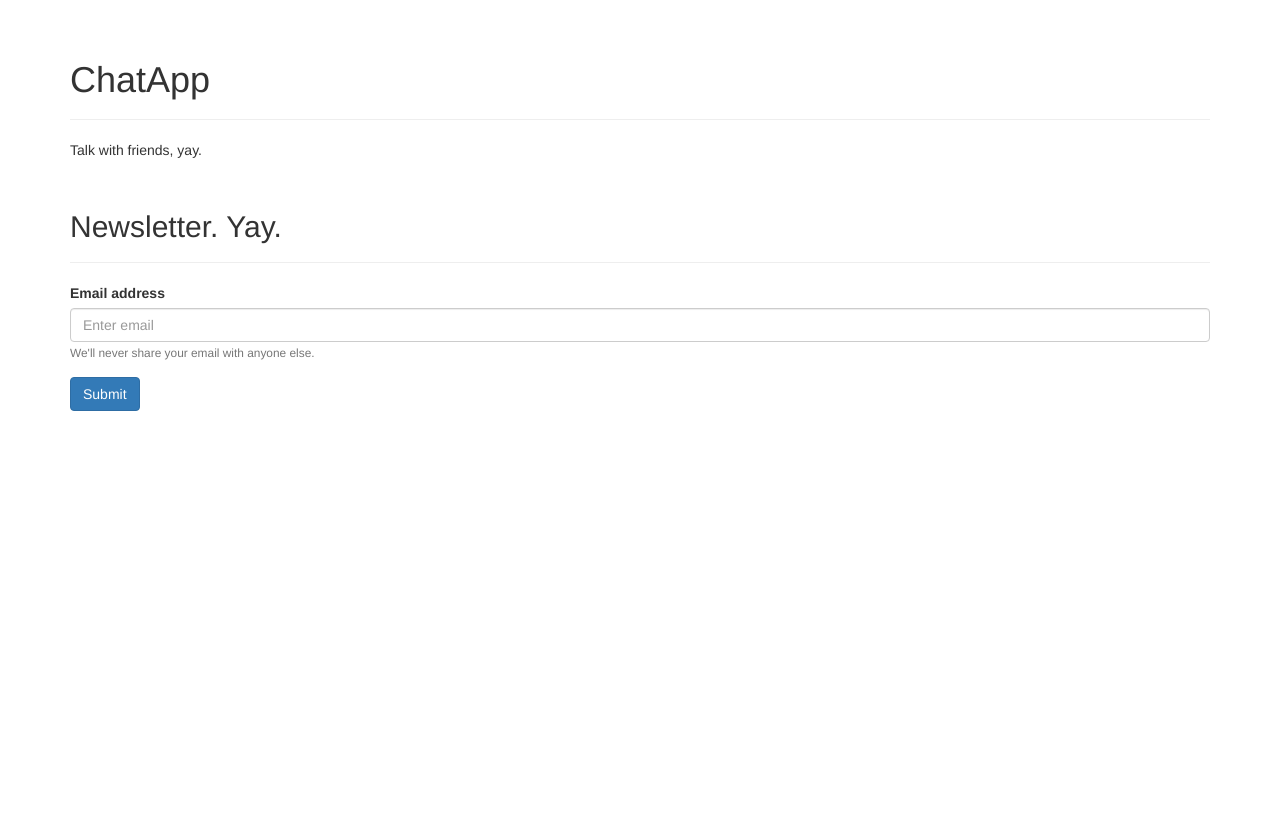
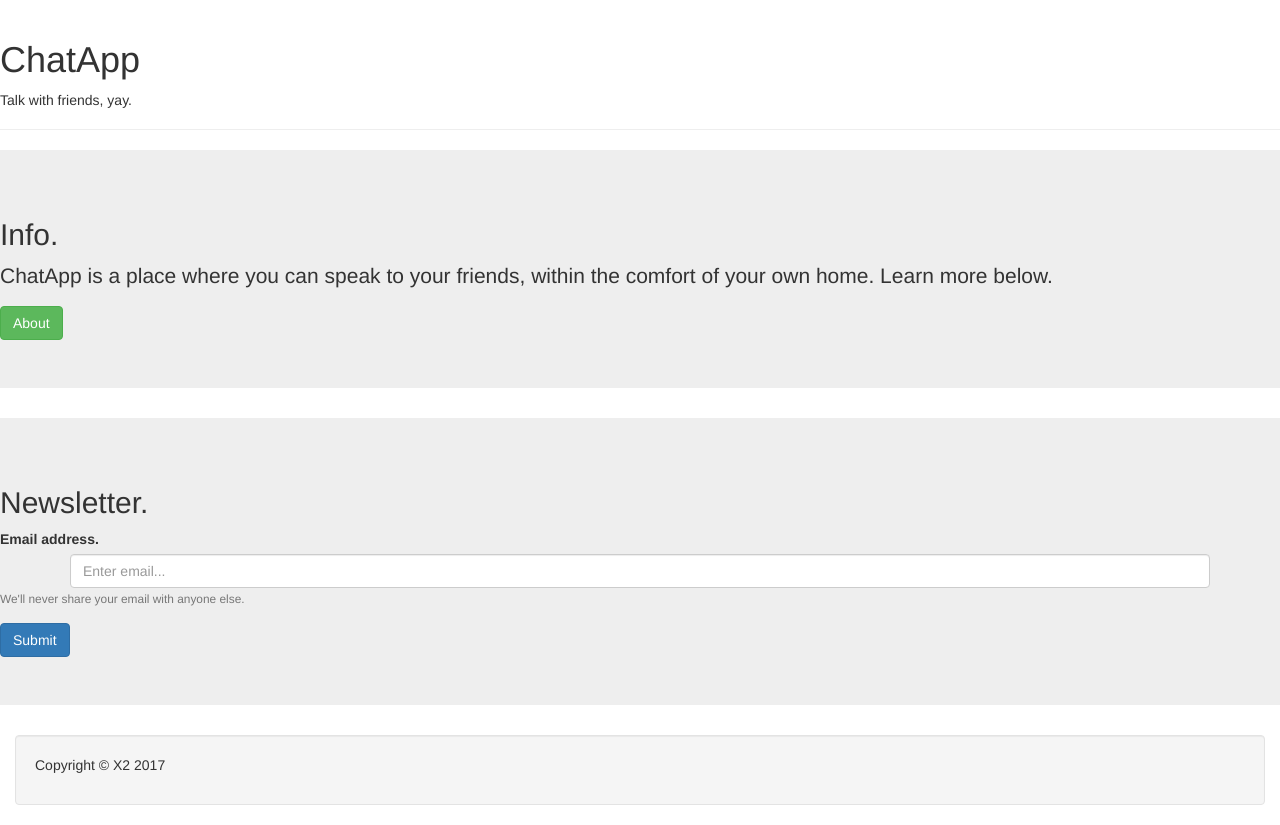
Before and after one commit to Euab/chatapp, a Flask app: page / in a window 1280 px wide. Shown: the part 52-877 px from the top of the page. Before the commit the page ends 463 px from the top, so only its background shows below. Run offline with Flask 2, Linux system fonts and the light colour scheme; some libraries are stand-ins or nearby versions.

Commit message:
re wrote the homepage

```diff
--- a/website/templates/index.html
+++ b/website/templates/index.html
@@ -26,28 +26,44 @@
 	</section>
 
 	<section id="Stuff">
-		<div class="container">
-			<div class="page-header">
-				<h1>ChatApp</h1>
-			</div>
+		<div class="page-header">
+			<h1>ChatApp</h1>
 			<p>Talk with friends, yay.</p>
 		</div>
 	</section>
 
+	<section id="Info">
+		<div class="jumbotron">
+			<h2>Info.</h2>
+			<p>ChatApp is a place where you can speak to your friends, within the comfort of your own home. Learn more below.</p>
+			<button type="button" href="{{ url_for('about') }}" class="btn btn-success">About</button>
+		</div>
+	</section>
+
 	<section id="Newsletter">
-		<div class="container">
-			<form method="POST">
-				<div class="page-header">
-					<h2>Newsletter. Yay.</h2>
-				</div>
+		<div class="jumbotron">
+			<form method="GET">
+				<h2>Newsletter.</h2>
 	  			<div class="form-group">
-	    			<label for="exampleInputEmail1">Email address</label>
-	    			<input name="email_submit" type="email" class="form-control" id="exampleInputEmail1" aria-describedby="emailHelp" placeholder="Enter email">
+	    			<label for="exampleInputEmail1">Email address.</label>
+	    			<div class="container">
+	    				<input name="email_submit" type="email" class="form-control" id="exampleInputEmail1" aria-describedby="emailHelp" placeholder="Enter email...">
+	    			</div>
 	    			<small id="emailHelp" class="form-text text-muted">We'll never share your email with anyone else.</small>
 	  			</div>
 	  			<button type="submit" class="btn btn-primary">Submit</button>
 			</form>
 		</div>
+	</section>
+
+	<section id="Copyright">
+		<footer>
+			<div class="container-fluid">
+				<div class="well">
+					<p>Copyright &copy; X2 2017</p>
+				</div>
+			</div>
+		</footer>
 	</section>
 
 
```
